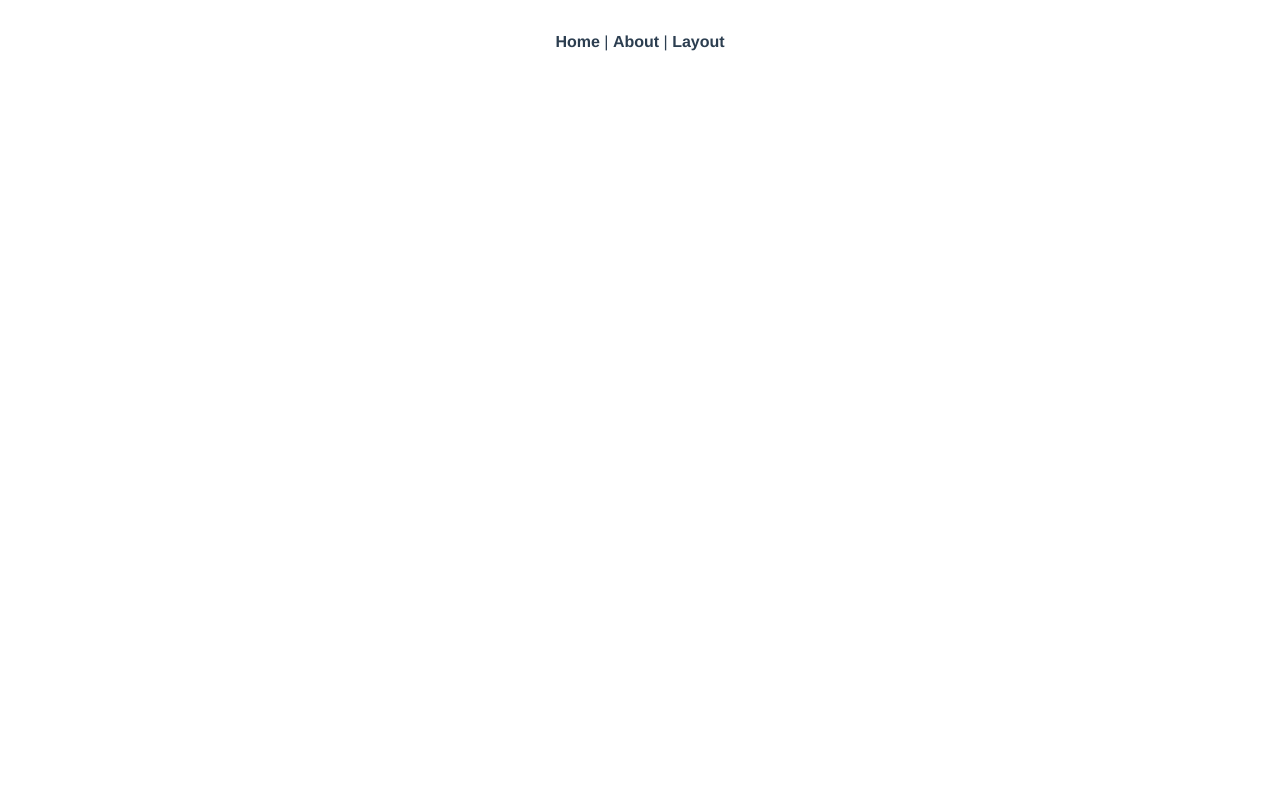
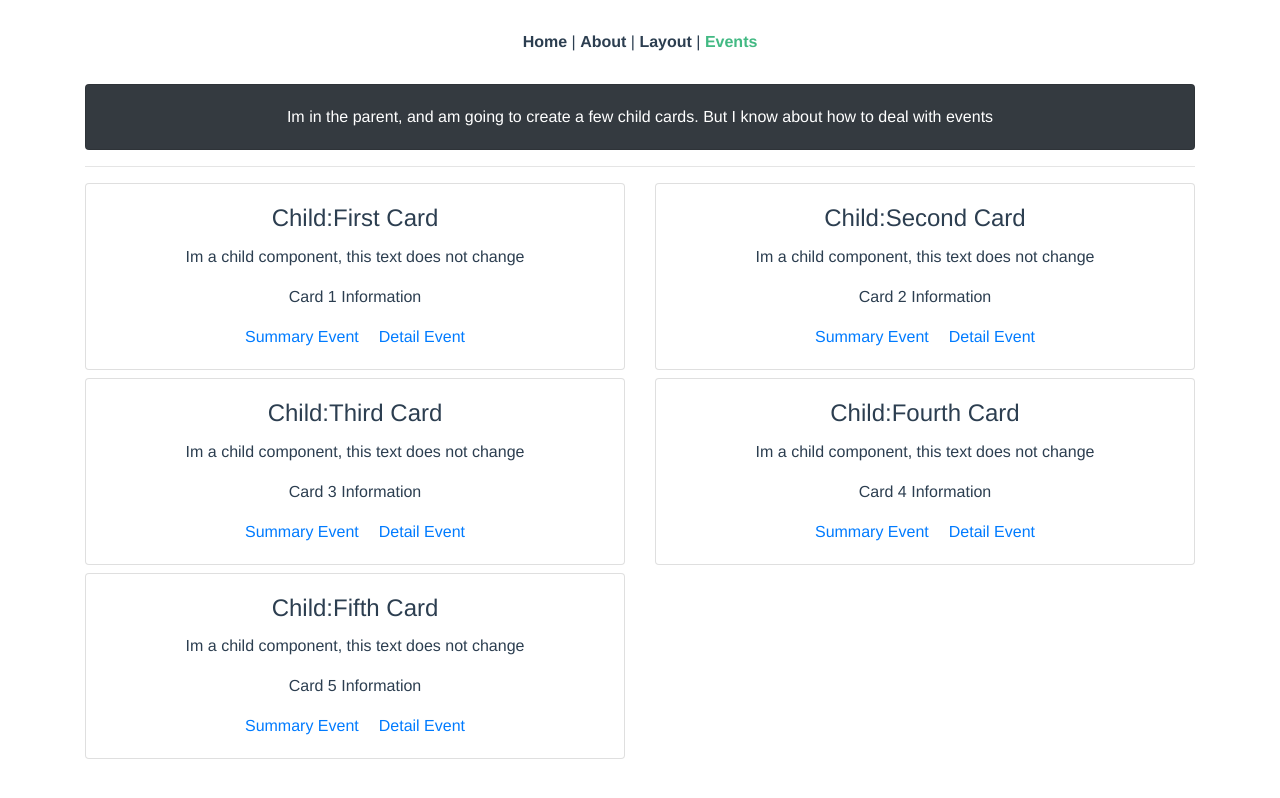
Before and after one commit to mcwelling/bc, a Vue app in the folder vue-front/: page /events in a window 1280 px wide. Built offline with nearby package versions, Linux system fonts and the light colour scheme.

Commit message:
Copied Events page from example

```diff
--- a/vue-front/src/App.vue
+++ b/vue-front/src/App.vue
@@ -3,7 +3,8 @@
     <div id="nav">
       <router-link to="/">Home</router-link> |
       <router-link to="/about">About</router-link> |
-      <router-link to="/layout">Layout</router-link>
+      <router-link to="/layout">Layout</router-link> |
+      <router-link to="/events">Events</router-link>
     </div>
     <router-view/>
   </div>
--- /dev/null
+++ b/vue-front/src/components/EventsDemo/CardTypes.ts
@@ -0,0 +1 @@
+export type CardType = {name: string; info: string; link1: string; link2: string};
--- /dev/null
+++ b/vue-front/src/components/EventsDemo/EventsChild.vue
@@ -0,0 +1,43 @@
+<template>
+  <div>
+    <b-card :title="cardName">
+      <b-card-text>
+        Im a child component, this text does not change
+      </b-card-text>
+      <b-card-text>
+        {{cardData.info}}
+      </b-card-text>
+      <a href="#" class="card-link" @click="notifyParentSummary">Summary Event</a>
+      <b-link href="#" class="card-link" @click="notifyParentDetail">Detail Event</b-link>
+    </b-card>
+  </div>
+</template>
+
+
+<script lang="ts">
+import { Component, Prop, Emit, Vue } from "vue-property-decorator";
+import {CardType} from './CardTypes';
+
+@Component
+export default class EventsChild extends Vue {
+  @Prop() private cardName!: string;
+  @Prop() private cardData!:  CardType;
+
+  @Emit('my-card-summary-notification')
+  notifyParentSummary(){
+    console.log('summary')
+    return 'Hello from child - ' + this.cardData.name;
+  }
+
+  @Emit('my-card-detail-notification')
+  notifyParentDetail(){
+    console.log('detail')
+    return this.cardData;
+  }
+
+}
+</script>
+
+<!-- Add "scoped" attribute to limit CSS to this component only -->
+<style scoped>
+</style>
--- a/vue-front/src/components/PropsDemo/PropsParent.vue
+++ b/vue-front/src/components/EventsDemo/EventsParent.vue
@@ -3,17 +3,22 @@
     <div class="row">
       <b-container>
         <b-card class="col-12" bg-variant="dark" text-variant="white">
-          <b-card-text> Im in the parent, and am going to create a few child cards </b-card-text>
+          <b-card-text>
+            Im in the parent, and am going to create a few child cards. But
+            I know about how to deal with events
+          </b-card-text>
         </b-card>
       </b-container>
     </div>
     <hr />
     <div class="row">
       <div class="col-sm-6 mb-2" v-for="(card, index) in cardDataList" :key="index">
-        <props-child
+        <events-child
           :card-name="'Child:' + card.name"
           :card-data="card"
-        ></props-child>
+          @my-card-summary-notification="onSummaryNotify"
+          @my-card-detail-notification="onDetailNotify"
+        ></events-child>
       </div>
     </div>
   </div>
@@ -21,11 +26,12 @@
 
 
 <script lang="ts">
-import { Component, Prop, Vue } from "vue-property-decorator";
-import PropsChild from "./PropsChild.vue";
+import { Component, Prop, Emit, Vue } from "vue-property-decorator";
+import EventsChild from "./EventsChild.vue";
+import {CardType} from './CardTypes';
 
-@Component({ components: { "props-child": PropsChild } })
-export default class PropsParent extends Vue {
+@Component({ components: { "events-child": EventsChild } })
+export default class EventsParent extends Vue {
   cardDataList = [
     {
       name: "First Card",
@@ -58,6 +64,25 @@ export default class PropsParent extends Vue {
       link2: "Link E2",
     },
   ];
+
+  onSummaryNotify(v: string){
+    //cool bootstrap vue feature
+    this.$bvToast.toast('Message: ' + v, {
+      title: 'Basic Message From Child',
+      autoHideDelay: 5000,
+      appendToast: true
+    })
+  }
+
+  onDetailNotify(c: CardType){
+    //cool bootstrap vue feature
+    const cText = JSON.stringify(c, null, 2)
+    this.$bvToast.toast(cText, {
+      title: 'Advanced Message From Child',
+      autoHideDelay: 5000,
+      appendToast: true
+    })
+  }
 }
 </script>
 
--- a/vue-front/src/router/index.ts
+++ b/vue-front/src/router/index.ts
@@ -1,7 +1,9 @@
 import Vue from 'vue'
 import VueRouter, { RouteConfig } from 'vue-router'
 import Home from '../views/Home.vue'
+//IMPORTANT: Remember to import your components
 import LayoutView from '@/views/LayoutView.vue'
+import EventView from '@/views/EventsView.vue'
 
 Vue.use(VueRouter)
 
@@ -23,6 +25,12 @@ const routes: Array<RouteConfig> = [
     path: '/layout',
     name: 'Layout',
     component: LayoutView
+  },
+  {
+    path: '/events',
+    name: 'Events',
+    //component: () => import(/* webpackChunkName: "events" */ '../views/EventsView.vue')
+    component: EventView
   }
 ]
 
--- /dev/null
+++ b/vue-front/src/views/EventsView.vue
@@ -0,0 +1,24 @@
+<template>
+  <div>
+    <b-container>
+      <events-parent></events-parent>
+    </b-container>
+  </div>
+</template>
+
+
+<script lang="ts">
+import { Component, Prop, Vue } from "vue-property-decorator";
+import EventsParent from '@/components/EventsDemo/EventsParent.vue'
+
+@Component({
+  components: {"events-parent":EventsParent}
+})
+export default class EventsView extends Vue {
+  @Prop() private msg!: string;
+}
+</script>
+
+<!-- Add "scoped" attribute to limit CSS to this component only -->
+<style scoped>
+</style>
```
Also changed, not shown: vue-front/src/components/PropsDemo/PropsChild.vue (deleted, +0 -29 lines).
